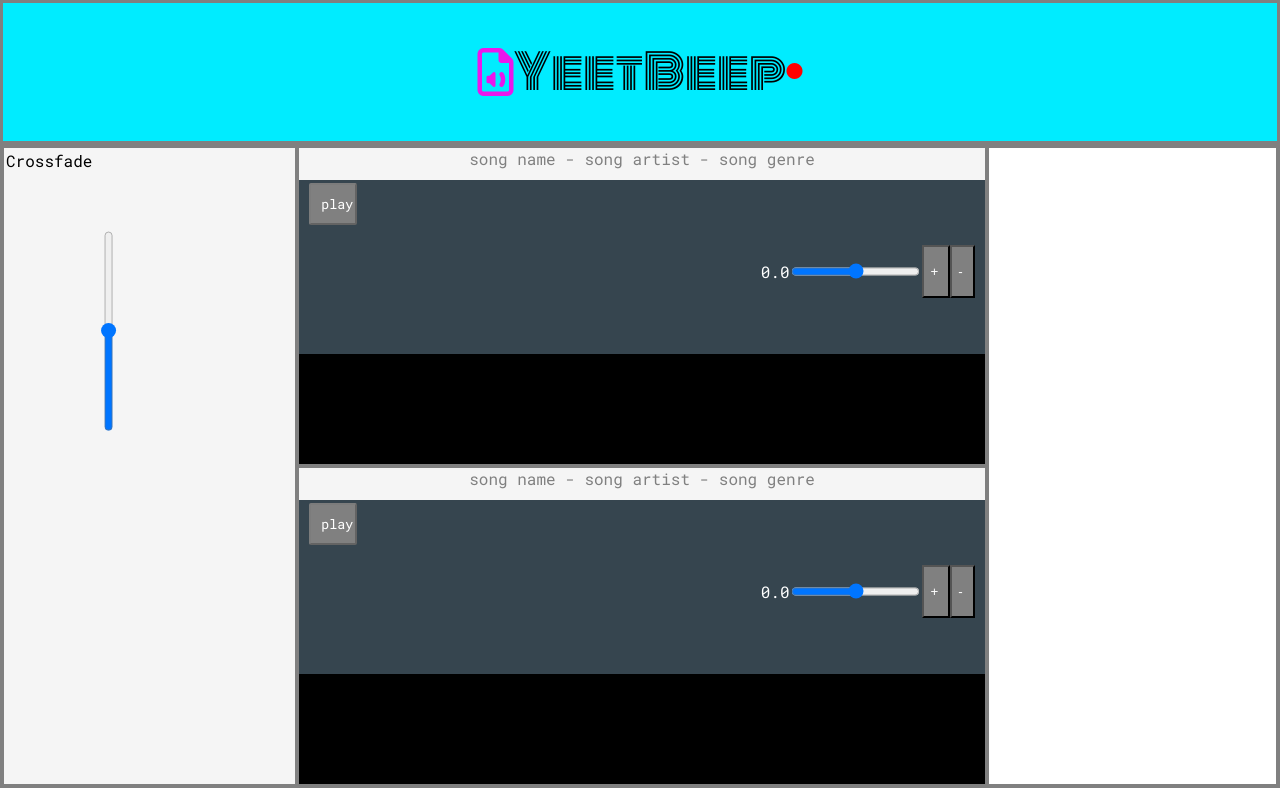
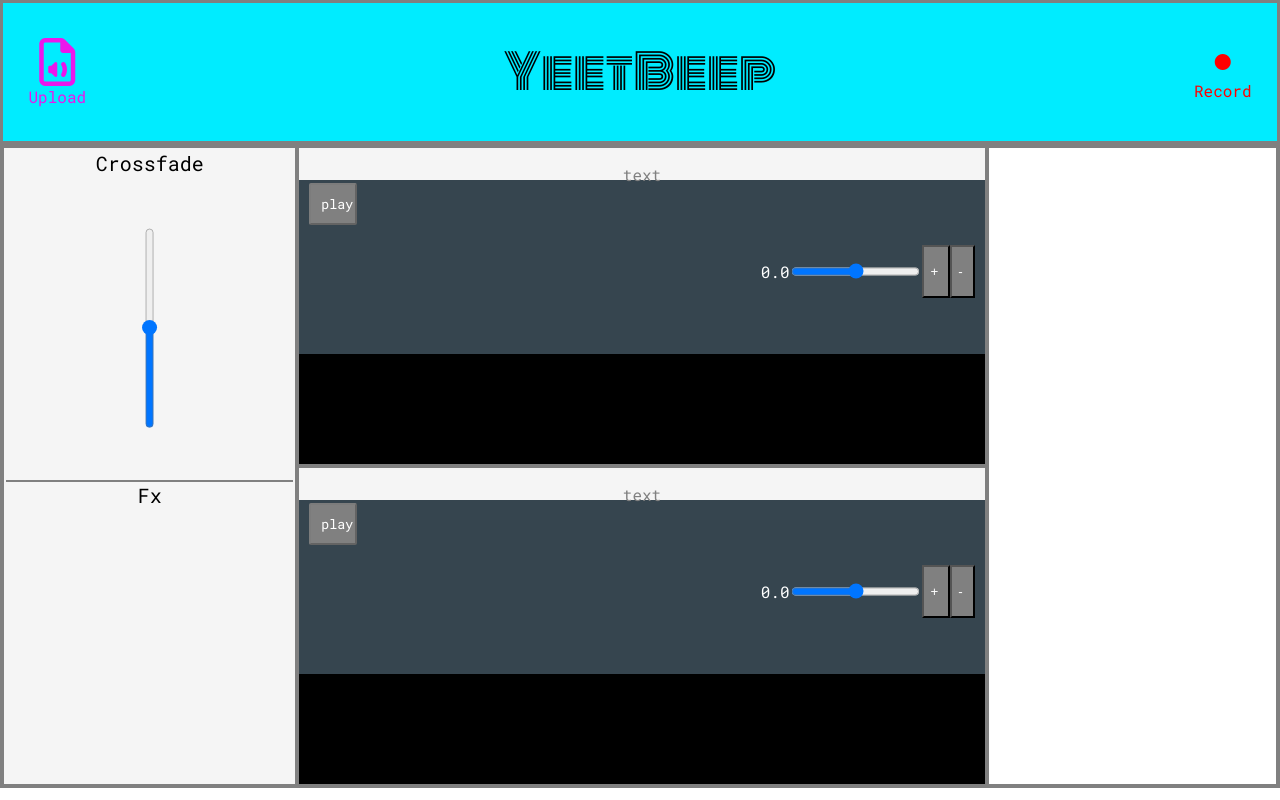
Before and after one commit to justrmarks/dj-browsify-js-frontend, a plain HTML site: page index.html in a window 1280 px wide. Drawn offline with Linux system fonts and the light colour scheme; no server answers.

Commit message:
additional styling for bar icons and fx field

```diff
--- a/index.html
+++ b/index.html
@@ -17,11 +17,13 @@
 <div class="top-bar">
     <div id='upload-btn'>
       <i class="far fa-file-audio fa-3x"></i>
+      <span class="my-text">Upload</span>
     </div>
     <!-- <button id="upload-btn"> Upload </button> -->
     <h1> YeetBeep</h1>
     <div id='record-btn'>
-        <i class="fas fa-circle fas-2x"></i>
+        <i class="fas fa-circle fas-5x"></i>
+        <span class="my-text-record">Record</span>
     </div>
 </div>
 
@@ -49,6 +51,9 @@
     <div id="master-controls">
       <label for="crossfade">Crossfade</label>
       <input id="crossfade" name="crossfade" type="range" min="0" max="1" step="0.01" value=".5">
+      <div class='fx'>
+        <label for="effects">Fx</label>
+      </div>
     </div>
 
   <div id="decks">
--- a/src/deck.js
+++ b/src/deck.js
@@ -85,7 +85,7 @@ class Deck {
     this.domEl.innerHTML = `
     <div class='controls'>
         <div class='info-bar'>
-        song name - song artist - song genre
+        <p> text </p>
         </div>
         <button class="play" disabled>play</button>
 
--- a/src/song.js
+++ b/src/song.js
@@ -4,7 +4,6 @@ class Song {
 
 
   constructor(songData) {
-    console.log(songData)
     this.name = songData.name
     this.artist = songData.artist
     this.url = songData.path
@@ -25,7 +24,6 @@ class Song {
       <div class="deck-2-btn load-button" > <p> + D2 </p> </div>
     </div>
     `
-
     li.setAttribute('data-url', this.url)
     return li
   }
--- a/style.css
+++ b/style.css
@@ -19,9 +19,6 @@ body {
 
 /********* Top bar **************/
 
-#upload-btn {
-  display: inline;
-}
 
 h1 {
   display: inline;
@@ -34,17 +31,45 @@ h1 {
   display: flex;
   align-items: center;
   border: 3px solid grey;
-  justify-content: center;
+  justify-content: space-between;
   background-color: #00ECFF;
 }
 
+#upload-btn {
+  vertical-align: top;
+  display: inline-block;
+  text-align: center;
+  margin-left: 2%;
+}
 
 .far {
   color: #EB17EB;
+  display: block;
+}
+
+.my-text {
+  color: #EB17EB;
+  font-family: 'Roboto Mono', monospace;
+  display: block;
+}
+
+#record-btn {
+  vertical-align: top;
+  display: inline-block;
+  text-align: center;
+  margin-right: 2%;
 }
 
 .fas {
   color: red;
+  display: block;
+  padding: 10px;
+}
+
+.my-text-record {
+  color: red;
+  font-family: 'Roboto Mono', monospace;
+  display: block;
 }
 
 
@@ -164,17 +189,26 @@ h1 {
   border: 2px solid grey;
   background-color: whitesmoke;
   font-family: 'Roboto Mono', monospace;
+  font-size: 1.25em;
+  display: flex;
+  flex-direction: column;
+  align-items: center;
 }
 
 #crossfade {
   transform: rotate(-90deg);
   width: 70%;
   height: 50%;
-
-
 }
 
-
+.fx {
+  border-top: 2px solid grey;
+  height: 50%;
+  width: 100%;
+  margin: 0;
+  padding: 0;
+  text-align: center;
+}
 
 /****************** Songs list******************/
 
```
